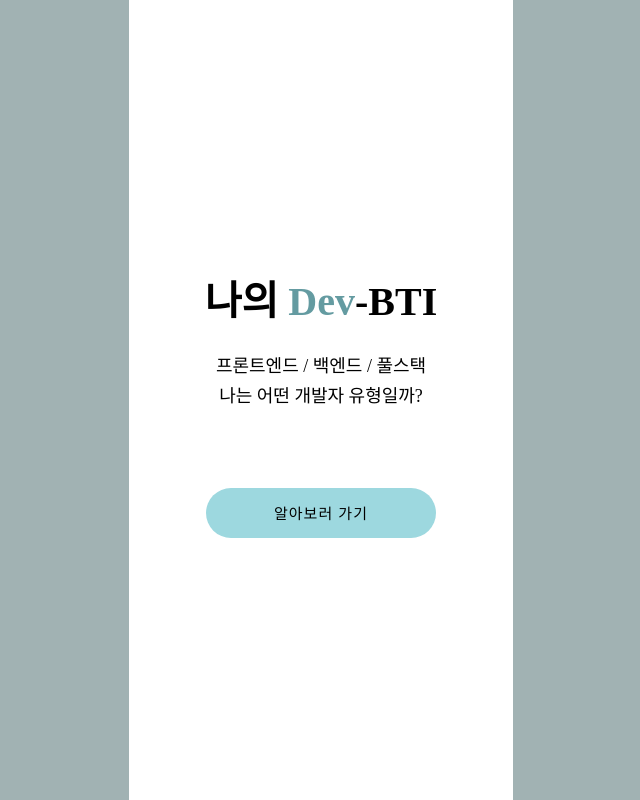
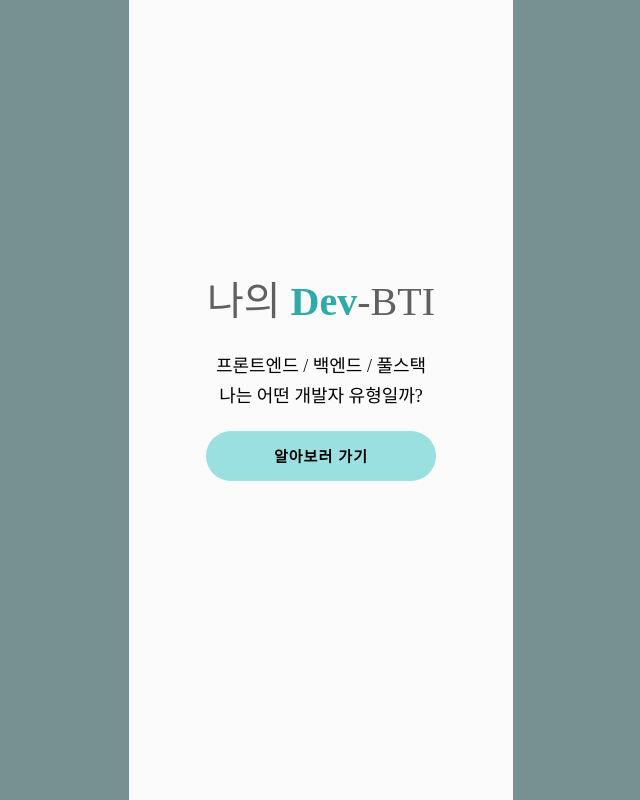
Before and after one commit to Dev-bti/Dev-bti_FrontEnd, a React (Vite) app: page / in a window 1280 px wide. Shown: the whole page, without its empty margins (319-959 px from the left). Built offline with nearby package versions, Linux system fonts and the light colour scheme.

Commit message:
:lipstick: Main page 스타일 업데이트
add main page css file

```diff
--- a/src/styles/global.css
+++ b/src/styles/global.css
@@ -8,10 +8,11 @@
   height: 100vh;
   display: flex;
   justify-content: center;
-  background-color: #a1b2b3;
+  background-color: #779192;
 }
 .content-container {
   width: 30%;
   height: 100%;
-  background-color: #ffffff;
+  background-color: #fbfbfb;
+  overflow: hidden;
 }
--- a/src/styles/start.css
+++ b/src/styles/start.css
@@ -1,18 +1,40 @@
 .start-page {
+  position: relative;
   display: flex;
   flex-direction: column;
   align-items: center;
 }
+
+.start-page > img.main-img {
+  position: absolute;
+  filter: blur(2px);
+  opacity: 0.8;
+}
+.start-page > img.joohyun {
+  width: 90%;
+  top: 50%;
+  left: 40%;
+}
+.start-page > img.jaeseung {
+  width: 90%;
+  top: -35%;
+  left: -15%;
+}
+
 .start-page > h1 {
   margin-top: 70%;
   margin-bottom: 20px;
   font-size: 2.5rem;
+  font-weight: 350;
+  color: rgb(96, 96, 96);
 }
 .start-page > h1 > span {
-  color: #649ba1;
+  color: #2faaaa;
+  font-weight: bold;
 }
+
 .start-page > .text-area {
-  margin-bottom: 20%;
+  margin-bottom: 20px;
   width: 100%;
   height: 8%;
   display: flex;
@@ -20,20 +42,27 @@
   align-items: center;
   justify-content: space-evenly;
   font-size: 18px;
+  font-weight: 350;
 }
+
 .start-page > button {
   width: 60%;
   height: 50px;
   border: none;
   border-radius: 30px;
-  background-color: #9dd8df;
+  background-color: #9be0e0;
   font-size: 15px;
+  font-weight: bold;
   letter-spacing: 1px;
+  z-index: 1;
+  transition: all 0.2s ease;
 }
 .start-page > button > a {
+  width: 100%;
+  height: 100%;
   color: black;
 }
 .start-page > button:hover {
-  background-color: #88abae;
+  background-color: #9eb8bb;
   color: white;
 }
```
